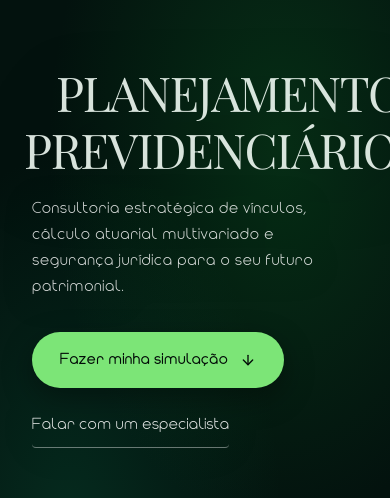
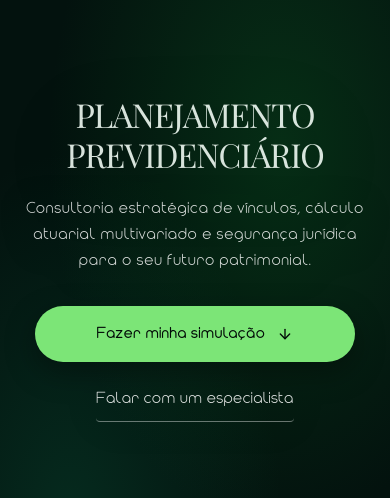
Before and after one commit to GdsX18/Previare, a Next.js app in the folder frontend/: page / in a window 390 px wide. Shown: the part 174-672 px from the top of the page. Built offline with nearby package versions, Linux system fonts and the light colour scheme; no server answers; a web font is replaced by a local one.

Commit message:
feat: enhance visibility handling in SilkBackground and optimize AboutSection watermark rendering

```diff
--- a/frontend/src/components/canvas/SilkBackground.tsx
+++ b/frontend/src/components/canvas/SilkBackground.tsx
@@ -57,13 +57,22 @@ export default function SilkBackground() {
       });
       resizeObserver.observe(canvas);
 
-      // Loop só existe com a seção Hero na viewport: fora dela o rAF é cancelado
-      const stopVisibility = observeVisibility(wrapper.parentElement ?? wrapper, (visible) =>
-        host.post({ type: 'running', running: visible })
+      // Loop só existe com a seção Hero na viewport: fora dela o rAF é cancelado.
+      // Sem margem extra: o shader para assim que a Hero sai, antes de o pin de
+      // "A Marca & O Propósito" começar. A camada fixa também deixa de ser
+      // composta (visibility: hidden), pois as seções seguintes a cobrem.
+      const stopVisibility = observeVisibility(
+        wrapper.parentElement ?? wrapper,
+        (visible) => {
+          host.post({ type: 'running', running: visible });
+          wrapper.style.visibility = visible ? '' : 'hidden';
+        },
+        '0px'
       );
 
       teardown = () => {
         stopVisibility();
+        wrapper.style.visibility = '';
         resizeObserver.disconnect();
         release();
       };
--- a/frontend/src/components/sections/AboutSection.tsx
+++ b/frontend/src/components/sections/AboutSection.tsx
@@ -67,9 +67,8 @@ export default function AboutSection() {
         end: () => `+=${Math.round(totalScroll * 1.6)}`,
         invalidateOnRefresh: true,
         // Camadas de GPU só enquanto a seção está pinada
-        onToggle: willChangeWhileActive(
-          [container, ...items, watermarkRef.current].filter((el): el is HTMLElement => el !== null)
-        ),
+        // (a marca d'água já tem camada própria e permanente)
+        onToggle: willChangeWhileActive([container, ...items]),
       },
     });
 
@@ -163,10 +162,11 @@ export default function AboutSection() {
       data-theme="light"
       className="relative w-full h-screen overflow-hidden bg-[#EAF2EB] flex flex-col justify-end pb-10 sm:pb-14 md:pb-16 items-end px-6 sm:px-12 md:px-20 lg:px-32 z-20 select-none pt-24 md:pt-32"
     >
-      {/* Marca d'água monumental verde escura (#2F7335) com opacidade controlada */}
+      {/* Marca d'água monumental (#2F7335): camada de GPU própria e permanente, sem
+          filtros — o parallax só move a textura já rasterizada, sem repintar o SVG */}
       <div
         ref={watermarkRef}
-        className="absolute -left-12 sm:-left-20 lg:-left-32 top-1/2 -translate-y-1/2 w-[540px] md:w-[780px] lg:w-[940px] h-[540px] md:h-[780px] lg:h-[940px] pointer-events-none select-none opacity-[0.08] flex items-center justify-center"
+        className="absolute -left-12 sm:-left-20 lg:-left-32 top-1/2 -translate-y-1/2 w-[540px] md:w-[780px] lg:w-[940px] h-[540px] md:h-[780px] lg:h-[940px] pointer-events-none select-none opacity-[0.08] flex items-center justify-center will-change-transform transform-gpu"
         aria-hidden="true"
       >
         <Image
@@ -174,7 +174,7 @@ export default function AboutSection() {
           alt="Previare Marca d'água"
           width={940}
           height={940}
-          className="w-full h-full object-contain filter blur-[0.3px]"
+          className="w-full h-full object-contain"
         />
       </div>
 
--- a/frontend/src/components/sections/HeroSection.tsx
+++ b/frontend/src/components/sections/HeroSection.tsx
@@ -22,18 +22,20 @@ export default function HeroSection() {
   return (
     <section
       aria-label="Apresentação Previare"
-      className="relative w-full min-h-screen flex flex-col justify-between overflow-hidden bg-transparent select-none pt-24 md:pt-32 pb-8 px-6 sm:px-10 md:px-16"
+      className="relative w-full min-h-[100dvh] flex flex-col justify-between overflow-hidden bg-transparent select-none pt-24 md:pt-32 pb-[max(2rem,env(safe-area-inset-bottom))] px-5 sm:px-8 md:px-16"
     >
       {/* Canvas WebGL renderizado diretamente como background */}
       <SilkBackground />
 
-      {/* Conteúdo Principal Deslocado à Direita (Composição Editorial IWC) */}
-      <div className="w-full flex-1 flex flex-col items-end justify-center my-auto z-10">
-        <div className="flex flex-col items-start justify-center pr-2 sm:pr-6 md:pr-10 lg:pr-16 xl:pr-24 max-w-full">
-          {/* Título Monumental Desalinhado (2 Linhas) */}
-          <h1 className="flex flex-col font-serif font-light text-5xl sm:text-6xl md:text-7xl lg:text-[7.2rem] xl:text-[8.5rem] 2xl:text-[9.5rem] leading-[0.94] sm:leading-[0.96] -tracking-[0.03em] text-[#f0f9f3]/90 drop-shadow-[0_15px_35px_rgba(0,0,0,0.4)]">
+      {/* Conteúdo Principal Deslocado à Direita (Composição Editorial IWC); abaixo de
+          640px o bloco é centrado e simétrico */}
+      <div className="w-full flex-1 flex flex-col items-center sm:items-end justify-center my-auto z-10">
+        <div className="flex flex-col items-center sm:items-start justify-center w-full max-w-xl mx-auto sm:w-auto sm:max-w-full sm:mx-0 sm:pr-6 md:pr-10 lg:pr-16 xl:pr-24">
+          {/* Título Monumental Desalinhado (2 Linhas). No mobile o clamp() limita a
+              largura de "PREVIDENCIÁRIO" à da tela, sem tocar as margens */}
+          <h1 className="flex flex-col items-center sm:items-stretch font-serif font-light text-[clamp(1.85rem,8.5vw,3rem)] leading-[1.1] sm:text-5xl md:text-6xl lg:text-[7.2rem] xl:text-[8.5rem] 2xl:text-[9.5rem] sm:leading-[0.96] -tracking-[0.03em] text-[#f0f9f3]/90 drop-shadow-[0_15px_35px_rgba(0,0,0,0.4)]">
             {/* Primeira Linha: deslocada sutilmente para a direita */}
-            <span className="hero-line-1 block pl-8 sm:pl-16 md:pl-24 lg:pl-32 xl:pl-40 font-serif font-light uppercase whitespace-nowrap mb-3 sm:mb-4 md:mb-5 lg:mb-6">
+            <span className="hero-line-1 block sm:pl-16 md:pl-24 lg:pl-32 xl:pl-40 font-serif font-light uppercase whitespace-nowrap mb-1 sm:mb-4 md:mb-5 lg:mb-6">
               PLANEJAMENTO
             </span>
 
@@ -44,19 +46,19 @@ export default function HeroSection() {
           </h1>
 
           {/* Subtítulo Posicionado Logo Abaixo */}
-          <p className="hero-subtitle mt-6 sm:mt-8 md:mt-10 max-w-sm sm:max-w-md md:max-w-xl text-base md:text-lg text-white/85 font-sans font-light leading-relaxed tracking-wide text-left pl-2 drop-shadow-[0_4px_16px_rgba(0,0,0,0.5)]">
+          <p className="hero-subtitle mt-6 sm:mt-8 md:mt-10 max-w-sm sm:max-w-md md:max-w-xl text-base md:text-lg text-white/85 font-sans font-light leading-relaxed tracking-wide text-center sm:text-left sm:pl-2 drop-shadow-[0_4px_16px_rgba(0,0,0,0.5)]">
             Consultoria estratégica de vínculos, cálculo atuarial multivariado e segurança jurídica para o seu futuro patrimonial.
           </p>
 
           {/* CTAs: principal leva ao simulador, secundário abre o atendimento */}
-          <div className="hero-ctas mt-8 sm:mt-10 pl-2 flex flex-col sm:flex-row sm:items-center gap-4 sm:gap-8">
+          <div className="hero-ctas mt-8 sm:mt-10 sm:pl-2 flex flex-col items-center sm:flex-row gap-4 sm:gap-8 w-full sm:w-auto">
             <a
               href="#simulador"
               onClick={(e) => {
                 e.preventDefault();
                 scrollToSection("#simulador", { offset: 85 });
               }}
-              className="inline-flex min-h-[56px] w-fit items-center gap-3 rounded-full bg-[#7CE577] px-7 font-sans text-base font-semibold text-ink-deep shadow-[0_10px_30px_rgba(0,0,0,0.35)] transition-colors hover:bg-white focus:outline-none focus-visible:ring-2 focus-visible:ring-[#7CE577] focus-visible:ring-offset-4 focus-visible:ring-offset-ink-deep"
+              className="inline-flex min-h-[56px] w-full max-w-xs sm:w-fit sm:max-w-none items-center justify-center gap-3 rounded-full bg-[#7CE577] px-7 font-sans text-base font-semibold text-ink-deep shadow-[0_10px_30px_rgba(0,0,0,0.35)] transition-colors hover:bg-white focus:outline-none focus-visible:ring-2 focus-visible:ring-[#7CE577] focus-visible:ring-offset-4 focus-visible:ring-offset-ink-deep"
             >
               Fazer minha simulação
               <ArrowDown className="h-4 w-4" aria-hidden="true" />
```
